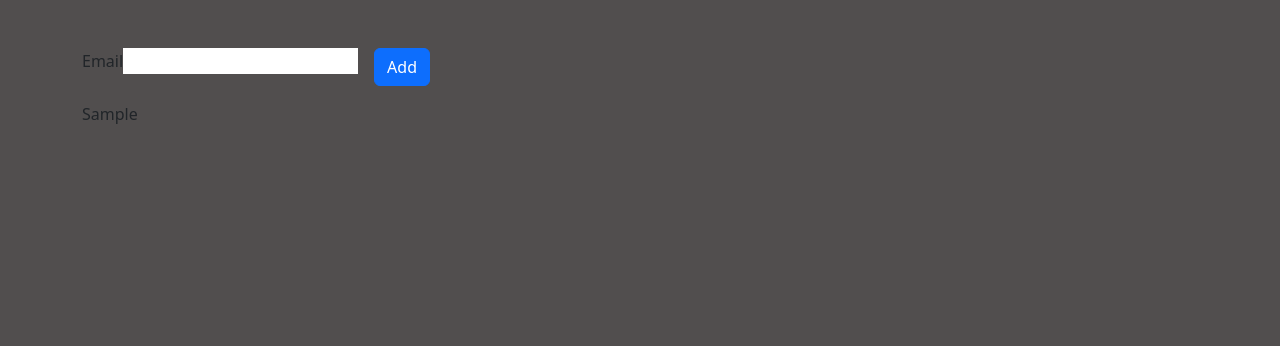
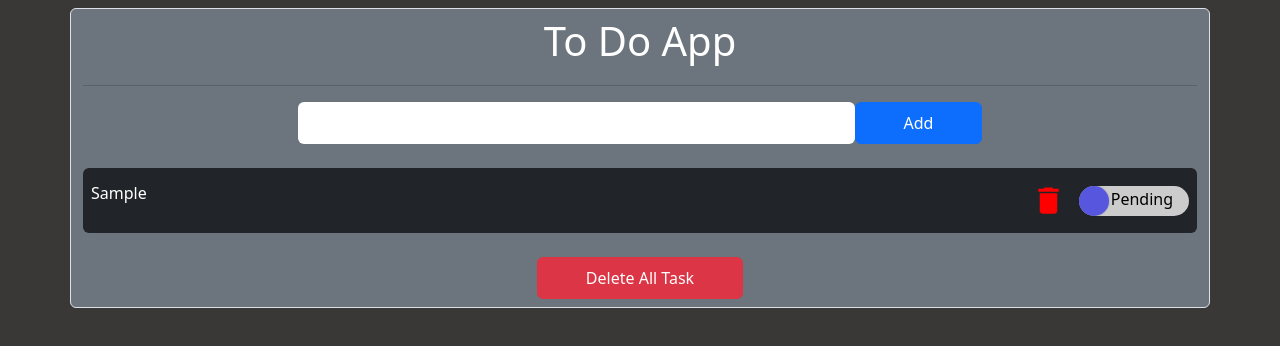
Before and after one commit to github-usman/to-do-application, a React (Create React App) app: page / in a window 1280 px wide. Both pictures are taken after typing "Sample" into the empty fields and a click on the button "Add". Shown: the top 346 px of the page. Built offline with nearby package versions, Linux system fonts and the light colour scheme.

Commit message:
tod-list-app: design using bottsrap and css complete

```diff
--- a/package.json
+++ b/package.json
@@ -10,6 +10,7 @@
     "nanoid": "^5.0.7",
     "react": "^18.2.0",
     "react-dom": "^18.2.0",
+    "react-icons": "^5.0.1",
     "react-redux": "^9.1.0",
     "react-scripts": "5.0.1",
     "redux": "^5.0.1",
--- a/src/components/Task.jsx
+++ b/src/components/Task.jsx
@@ -1,9 +1,34 @@
-import React from 'react'
+import styles from "./task.module.css";
+import React from 'react';
+import { useDispatch } from 'react-redux';
+import { completedTodDo, deleteTodDo } from '../redux/actions/toDoAction';
+import { MdDelete } from "react-icons/md";
+
 
 const Task = ({ element }) => {
+    const dispatch = useDispatch();
+
+    //  complete and undo function
+    const toggleCompleted = () => {
+        dispatch(completedTodDo(element.id));
+    }
+    // delete task
+    const deleteTask = () => {
+        dispatch(deleteTodDo(element.id));
+    }
+
     return (
-        <div>{element.data}</div>
-    )
-}
+        <div className={`d-flex gap-5  ${element.isCompleted ? 'bg-success border' : 'bg-dark'} justify-content-between rounded p-2 align-items-center`}>
 
-export default Task
+            <p className={`${element.isCompleted ? 'text-decoration-line-through text-dark' : 'text-white'}`} >{element.data}</p>
+            <div>
+                <button className={`btn `} onClick={deleteTask}><MdDelete size={35} color="red" /></button>
+                <button className={`${element.isCompleted ? styles.toggleBtnComplete : styles.toggleBtnIncomplete} ${element.isCompleted ? styles.completedToggle : styles.incompleteToggle}`} onClick={toggleCompleted}>
+                    <div className={styles.toggleSlider}></div><p>{element.isCompleted ? 'Completed' : 'Pending'}</p>
+                </button>
+            </div>
+        </div >
+    );
+};
+
+export default Task;
--- /dev/null
+++ b/src/components/task.module.css
@@ -0,0 +1,45 @@
+
+  /* ****************FOR TOGGLE BUTTON **********************/
+  /* slider bg btn[s] */
+  .toggleBtnComplete,.toggleBtnIncomplete {
+    position: relative;
+    width: 110px;
+    height: 30px;
+    border-radius: 30px;
+    background-color: #ccc;
+    cursor: pointer;
+  }
+  .toggleBtnComplete{
+    text-align: left;
+    background-color: #F9BD08;
+    box-shadow: 0px 0px 2px 1px #080808;
+    color: #566343;
+}
+.toggleBtnIncomplete{
+    text-align: right;
+    padding-right:1rem ;
+  }
+
+  /* slider btn */
+
+  .toggleSlider {
+    position: absolute;
+    top: 0;
+    left: 0;
+    width: 30px;
+    height: 30px;
+    border-radius: 50%;
+    background-color: #5656df;
+    box-shadow: 0 0 2px rgba(0, 0, 0, 0.3);
+    transition: transform 0.3s ease;
+  }
+
+  .completedToggle .toggleSlider {
+    transform: translateX(85px);
+    background-color: #566343;
+  }
+
+
+  .incompleteToggle .toggleSlider {
+    transform: translateX(0);
+  }
--- a/src/index.css
+++ b/src/index.css
@@ -5,5 +5,5 @@
 }
 
 body{
-  background-color: #3a3737e1 !important;
+  background-color: #3a3737 !important;
 }
--- a/src/page/TodoListPage.jsx
+++ b/src/page/TodoListPage.jsx
@@ -1,44 +1,72 @@
-import React, { useState } from 'react';
-import { useDispatch, useSelector } from 'react-redux';
-import Task from '../components/Task';
-import { addTodDo } from '../redux/actions/toDoAction';
+import React, { useState } from "react";
+import { useDispatch, useSelector } from "react-redux";
+import Task from "../components/Task";
+import { addTodDo, deleteAllTask } from "../redux/actions/toDoAction";
+
 
 const TodoListPage = () => {
     // hook for input taks by user
-    const [input, setInput] = useState('')
+    const [input, setInput] = useState("");
 
     // dispatch the text to redux state management
     const dispatchInput = useDispatch();
     const addHandler = (e) => {
         e.preventDefault();
-        dispatchInput(addTodDo(input));
-        setInput('');
-        // console.log(list);
+        // before sending check empty input value,
+        if (input.trim().length > 0) {
+            dispatchInput(addTodDo(input));
+            setInput("");
+        }
+    };
+
+    const handleDeleteAll = () => {
+        dispatchInput(deleteAllTask());
     }
-
 
     // fetch data from redux store
     const list = useSelector((state) => state.todoReducers.initialData);
     return (
-        <div className='container pt-5'>
-            <form className="row g-3" onSubmit={addHandler}>
-                <div className="col-auto">
-                    <label htmlFor="inputData" className="">Email</label>
-                    <input type="text" className="input" id="inputData" value={input} onChange={(e) => setInput(e.target.value)} />
+        <div className="container bg-secondary border my-2 rounded py-2">
+            <h1 className="text-center text-white pb-1 ">To Do App</h1>
+            <hr />
+
+            {/* get inputs */}
+            <form className="w-100 mb-4" onSubmit={addHandler}>
+                <div className="d-flex justify-content-center">
+                    <input
+                        type="text"
+                        className="w-50 py-2 rounded "
+                        id="inputData"
+                        value={input}
+                        onChange={(e) => setInput(e.target.value)}
+                        required
+                    />
+
+                    <button type="submit" className="btn btn-primary px-5 py-2">
+                        Add
+                    </button>
                 </div>
-                <div className="col-auto">
-                    <button type="submit" className="btn btn-primary mb-3">Add</button>
+
+
+            </form>
+
+            {/* list of all task or items */}
+            {list.map((ele) => {
+                return <div className="my-1" key={ele.id} element>
+
+                    <Task element={ele} />
                 </div>
-            </form>
-            {
-                list.map((element, index) => {
-                    return (
-                        <Task key={index} element={element} />
-                    )
-                })
-            }
+            })}
+
+
+            {/* button for delete all task */}
+            <div className="d-flex justify-content-center mt-4">
+                <button type="submit" className="btn btn-danger px-5 py-2" onClick={handleDeleteAll}>
+                    Delete All Task
+                </button>
+            </div>
         </div>
-    )
-}
+    );
+};
 
-export default TodoListPage
+export default TodoListPage;
--- a/src/redux/actions/toDoAction.js
+++ b/src/redux/actions/toDoAction.js
@@ -5,30 +5,39 @@ import { nanoid } from 'nanoid'  // unique key deprication for data and time met
 export const addTodDo = (data) => {
     return {
         type: "ADD_TODO",
-        payload:{
-            id:nanoid,
-            data:data
+        payload: {
+            id: nanoid(),
+            data: data,
+            isCompleted: false
         }
     }
 }
 
-// action for completed task in list
-export const completedTodDo = () => {
+// Action for toggling completed status
+export const completedTodDo = (id) => {
     return {
-        type: "COMPLETED_TODO"
+        type: "TOGGLE_COMPLETED",
+        payload: {
+            id:id
+        }
     }
 }
 
-// action to remove task in list
-export const removeTodDo = () => {
+
+
+// action for delete a task in list
+export const deleteTodDo = (id) => {
     return {
-        type: "REMOVE_TODO"
+        type: "DELETE_TODO",
+        payload: {
+            id:id
+        }
     }
 }
 
-// action for delete a task in list
-export const deleteTodDo = () => {
+// action to delete all in list
+export const deleteAllTask = () => {
     return {
-        type: "DELETE_TODO"
+        type: "DELETE_ALL_TASK",
     }
 }
--- a/src/redux/reducers/toDoReducer.js
+++ b/src/redux/reducers/toDoReducer.js
@@ -1,23 +1,59 @@
 // initial data for the state
 const initData = {
-    initialData : []
+    initialData: []
 }
 
-const todoReducers = (state = initData,action)=>{
-    switch(action.type){
+const todoReducers = (state = initData, action) => {
+    switch (action.type) {
+        // Reducer to handle add new task
         case "ADD_TODO":
-            const {id,data} = action.payload;
-            return{
+            const { id, data, isCompleted } = action.payload || {};
+            return {
                 ...state,
-                initialData:[{
-                    id:id,
-                    data:data
-                },...state.initialData]
+                initialData: [
+                    {
+                        id: id,
+                        data: data,
+                        isCompleted: isCompleted
+                    },
+                    ...state.initialData
+                ]
             }
-        default:return initData;
+
+        // Reducer to handle toggling completed
+        case "TOGGLE_COMPLETED":
+            const toggleId = action.payload && action.payload.id;
+            return {
+                ...state,
+                initialData: state.initialData.map(item =>
+                    item.id === toggleId ? { ...item, isCompleted: !item.isCompleted } : item
+                )
+            }
+
+
+        // Reducer to handle  delete
+        case "DELETE_TODO":
+            const deleteId = action.payload && action.payload.id;
+            const newList = state.initialData.filter(ele => ele.id !== deleteId);
+            return {
+                ...state,
+                initialData: newList
+            }
+
+
+        // Reducer to handle delete all
+            case "DELETE_ALL_TASK":
+                return {
+                    initialData: [],
+                }
+
+
+        default: return initData;
     }
 }
 
 
 
+
+
 export default todoReducers;
```
Also changed, not shown: 1 other file (tests, documents, lock files or other folders).
